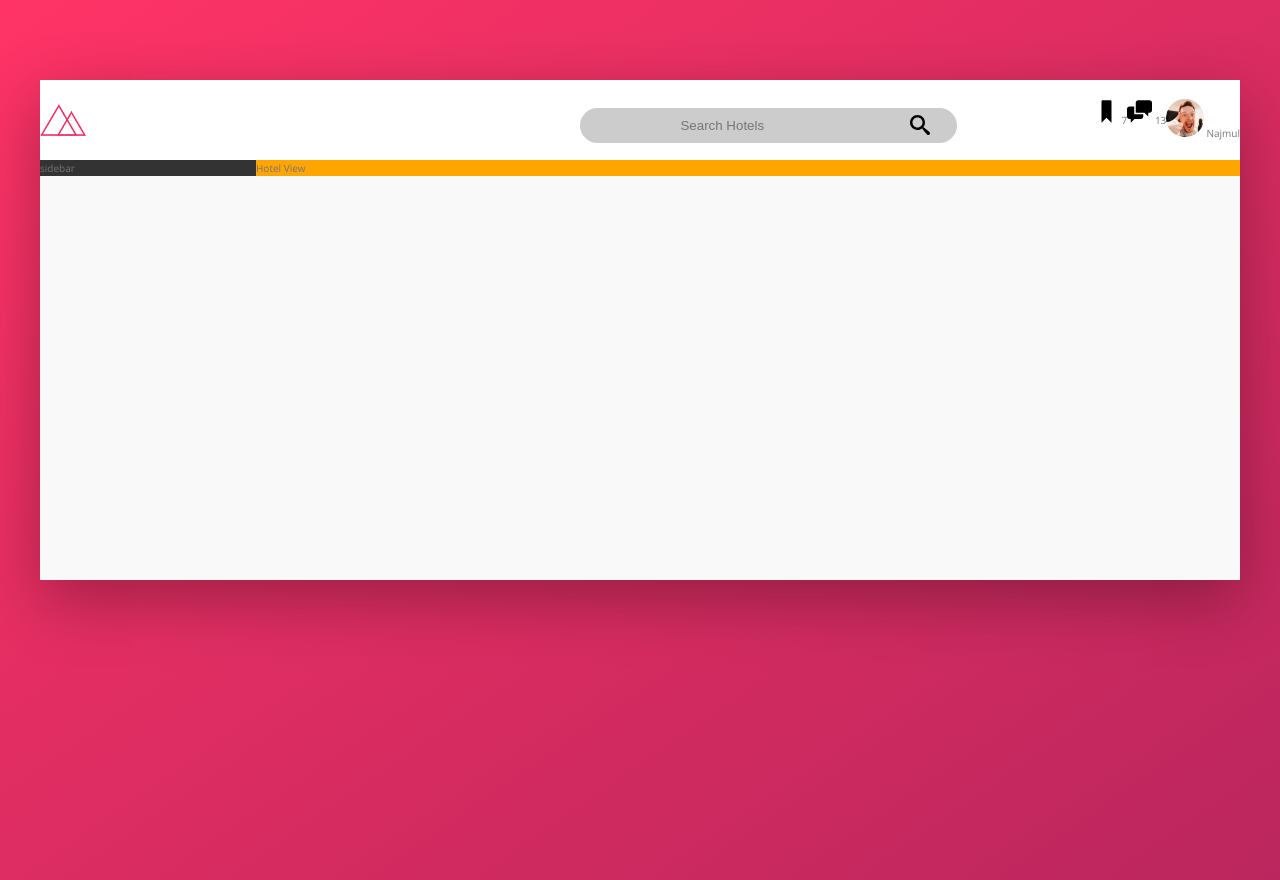
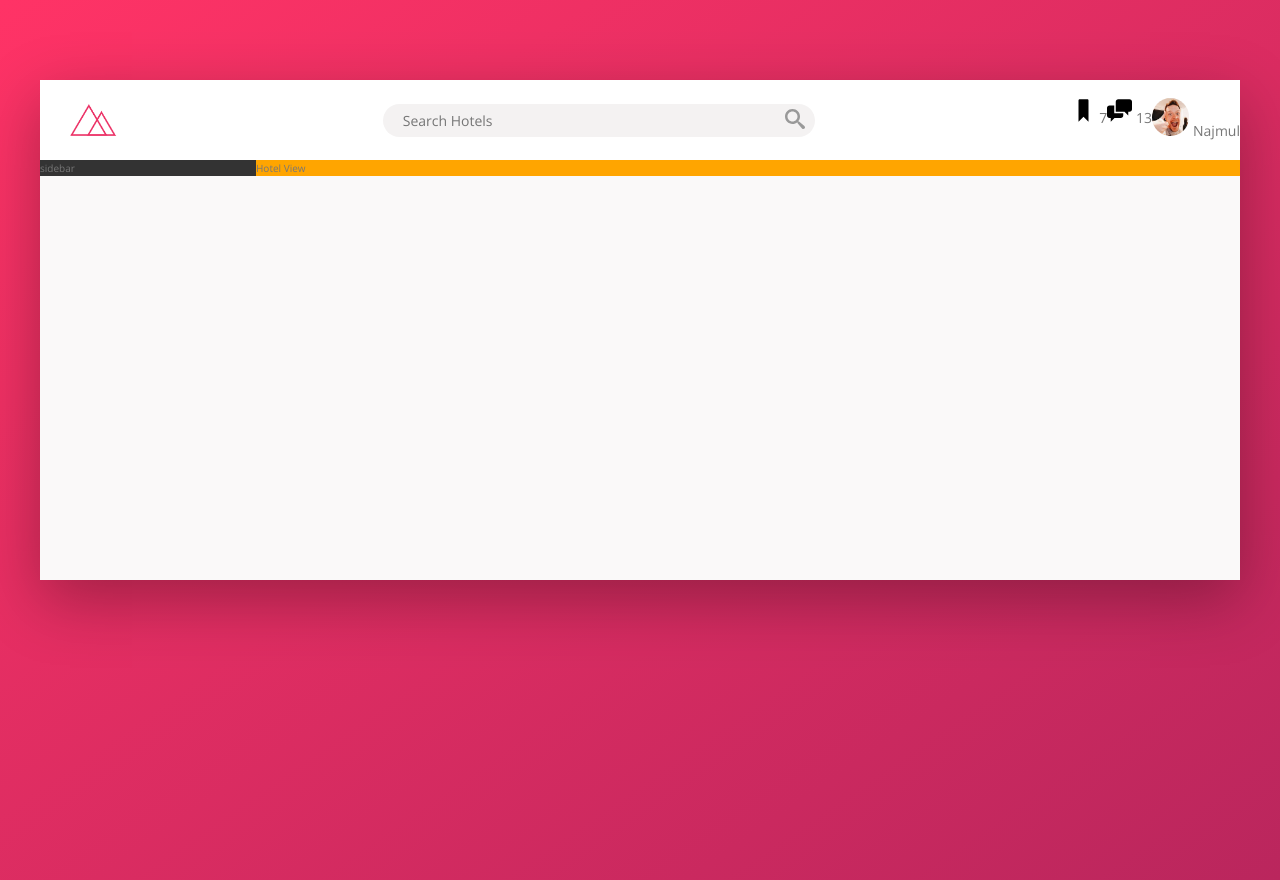
Before and after one commit to najmulmyself/Trillo, a website: page index.html in a window 1280 px wide. Drawn offline with nearby package versions, Linux system fonts and the light colour scheme.

Commit message:
header input designed

```diff
--- a/sass/component.scss
+++ b/sass/component.scss
@@ -1,43 +1,63 @@
-.header {
-  display: flex;
-  justify-content: space-between;
-  align-items: center;
-}
 ////////////////////////////////////////////////
 //LOGO
 
 .logo {
   height: 3.25rem;
+  margin-left: 3rem;
 }
 
 ////////////////////////////////////////////////
 //SEARCH
-input:focus{
-    outline: none;
-}
 .search {
+  flex: 0 0 40%;
+
+  display: flex; // this makes an items as a container
+  justify-content: center;
+  align-items: center;
+
   &-input {
+    font-size: inherit;
+    font-family: inherit;
+    color: inherit;
     border: none;
-    background-color: var(--color-grey-light-4);
-    border-radius: 3rem;
-    padding: 1rem 0;
-    padding-left: 10rem;
-    padding-right: 10rem;
-    position: absolute;
+    background-color: var(--color-grey-light-2);
+    padding: 0.7rem 2rem;
+    border-radius: 100px;
+    width: 90%;
+    transition: all 0.2s;
+    margin-right: -3rem;
 
+    &:focus {
+      outline: none;
+      width: 100%;
+      background-color: var(--color-grey-light-3);
+    }
 
+    &:--webkit-input-placeholder {
+      font-weight: 100;
+      color: var(--color-grey-light-4);
+    }
+  }
+
+  &-input:focus + &-button {
+    background-color: var(--color-grey-light-3);
   }
   &-button {
-    position: relative;
-    top: 0.7rem;
-    right: -33rem;
     border: none;
-    color: var(--color-grey-light-4);
-    background: transparent;
+    background-color: var(--color-grey-light-2);
+
+    &:focus {
+      outline: none;
+    }
+    &:active {
+      transform: translateY(2px);
+    }
   }
   &-icon {
     height: 2rem;
     width: 2rem;
+
+    fill: var(--color-grey-dark-3);
   }
 }
 
--- a/sass/layout.scss
+++ b/sass/layout.scss
@@ -8,9 +8,14 @@
 }
 
 .header {
+  font-size: 1.4rem;
   height: 8rem;
   background-color: white;
   border-bottom: var(--color-grey-light-2);
+
+  display: flex;
+  justify-content: space-between;
+  align-items: center;
 }
 .content {
     display:flex;
```
Also changed, not shown: css/style.css.
